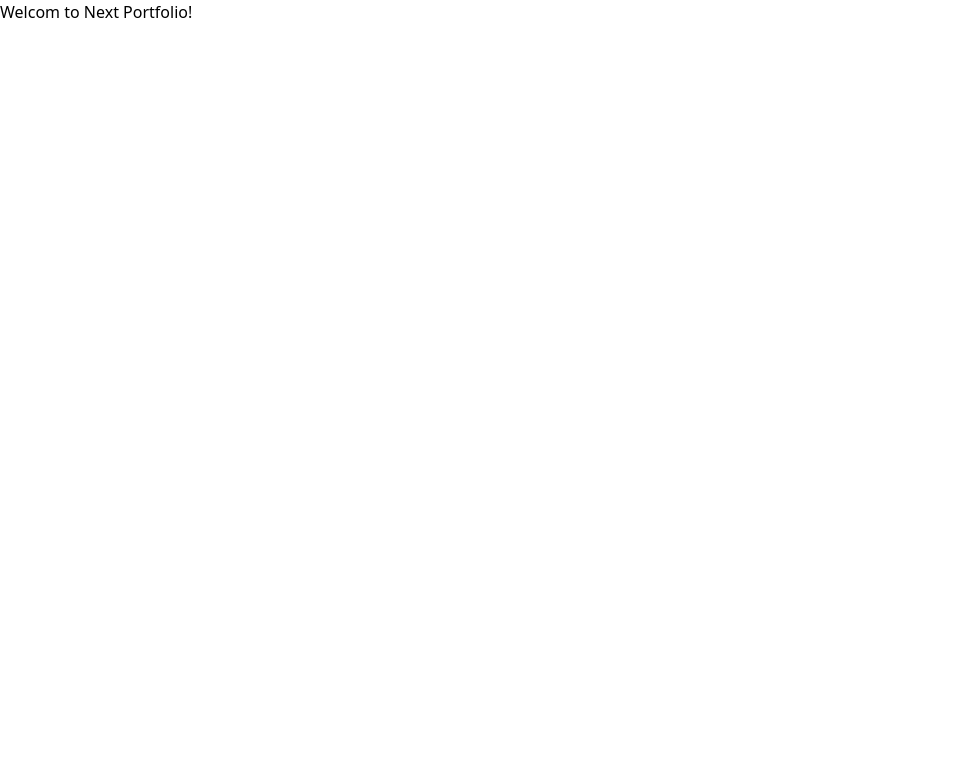
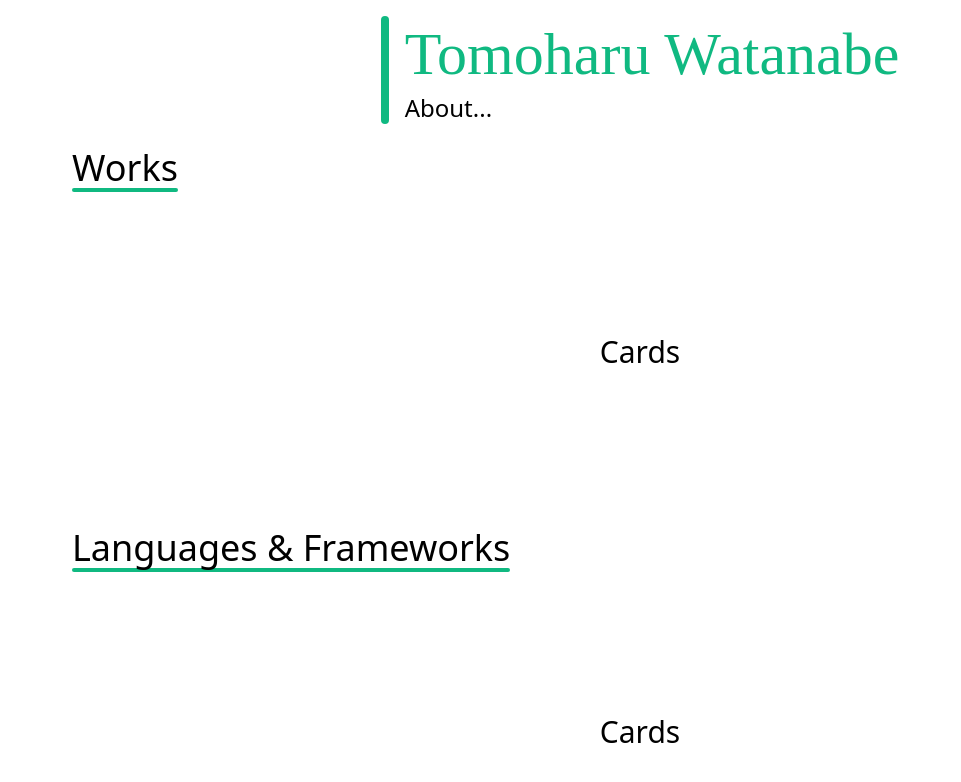
Before and after one commit to WTomoharu/next-portfolio, a Next.js app: page / in a window 1280 px wide. Shown: the top 782 px of the page, without its empty margins (0-961 px from the left). Built offline with nearby package versions, Linux system fonts and the light colour scheme.

Commit message:
update: layout index page

```diff
--- a/pages/index.tsx
+++ b/pages/index.tsx
@@ -1,5 +1,52 @@
 const Page = () => {
-  return <div>Welcom to Next Portfolio!</div>
+  return (
+    <div style={{ minWidth: "400px" }}>
+      <main>
+        <section className="max-w-6xl py-4 mx-auto">
+          <div className="flex flex-nowrap justify-center text-center md:text-left">
+            <div className="pr-4 hidden md:block">
+              <div className="w-2 h-full bg-green-500 rounded"></div>
+            </div>
+            <div>
+              <h1
+                className="text-4xl md:text-6xl text-green-500 my-2"
+                style={{ fontFamily: "ヒラギノ丸ゴ ProN" }}
+              >
+                Tomoharu Watanabe
+              </h1>
+              <h2
+                className="text-xl md:text-2xl"
+              >
+                About...
+              </h2>
+            </div>
+          </div>
+        </section>
+        <section className="max-w-6xl p-2 mx-auto">
+          <div className="flex">
+            <div>
+              <h1 className="text-4xl">Works</h1>
+              <div className="w-full h-1 bg-green-500 rounded"></div>
+            </div>
+          </div>
+          <div className="flex justify-center items-center h-80">
+            <div className="text-3xl">Cards</div>
+          </div>
+        </section>
+        <section className="max-w-6xl p-2 mx-auto">
+          <div className="flex">
+            <div>
+              <h1 className="text-3xl md:text-4xl">Languages & Frameworks</h1>
+              <div className="w-full h-1 bg-green-500 rounded"></div>
+            </div>
+          </div>
+          <div className="flex justify-center items-center h-80">
+            <div className="text-3xl">Cards</div>
+          </div>
+        </section>
+      </main>
+    </div>
+  )
 }
 
 export default Page
```
